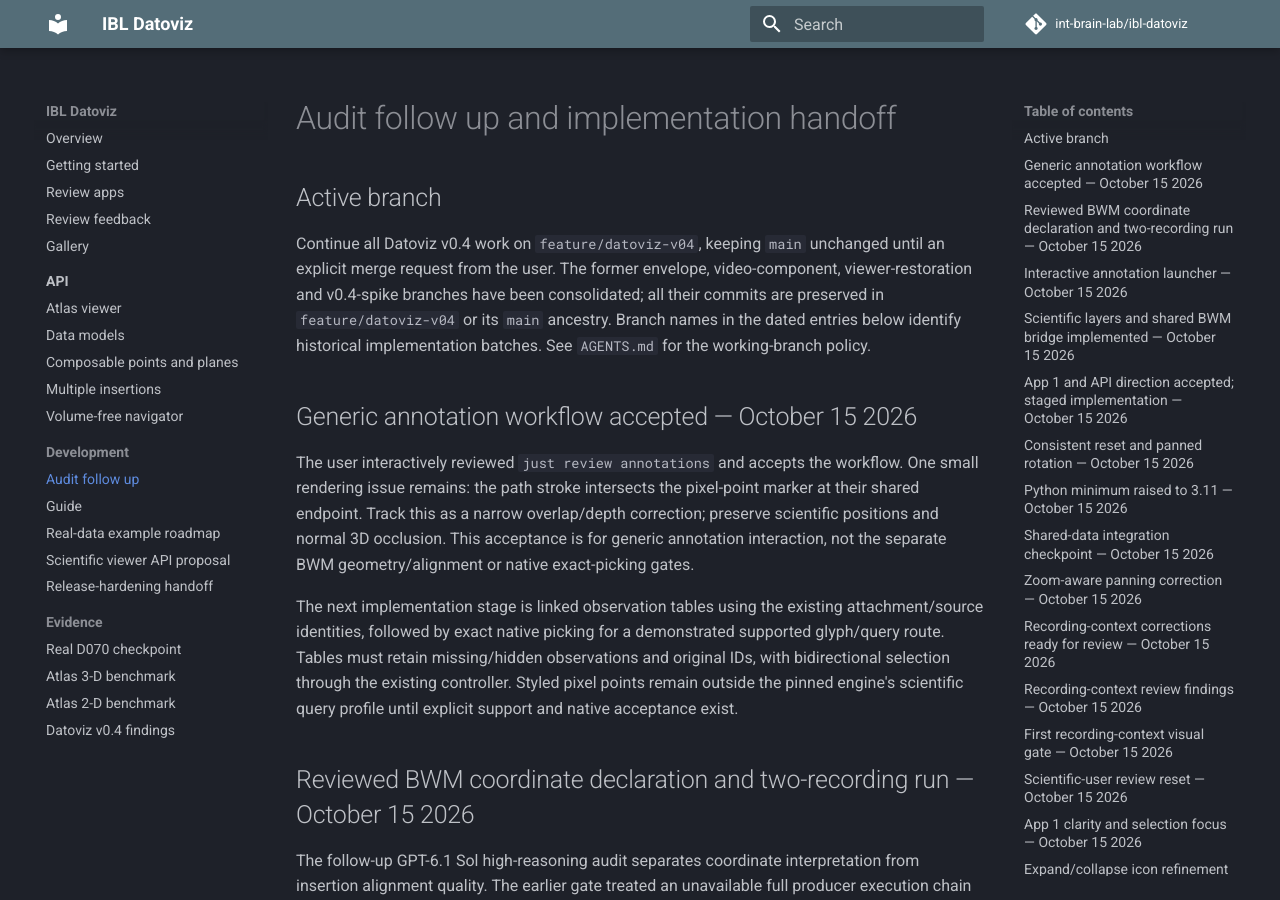
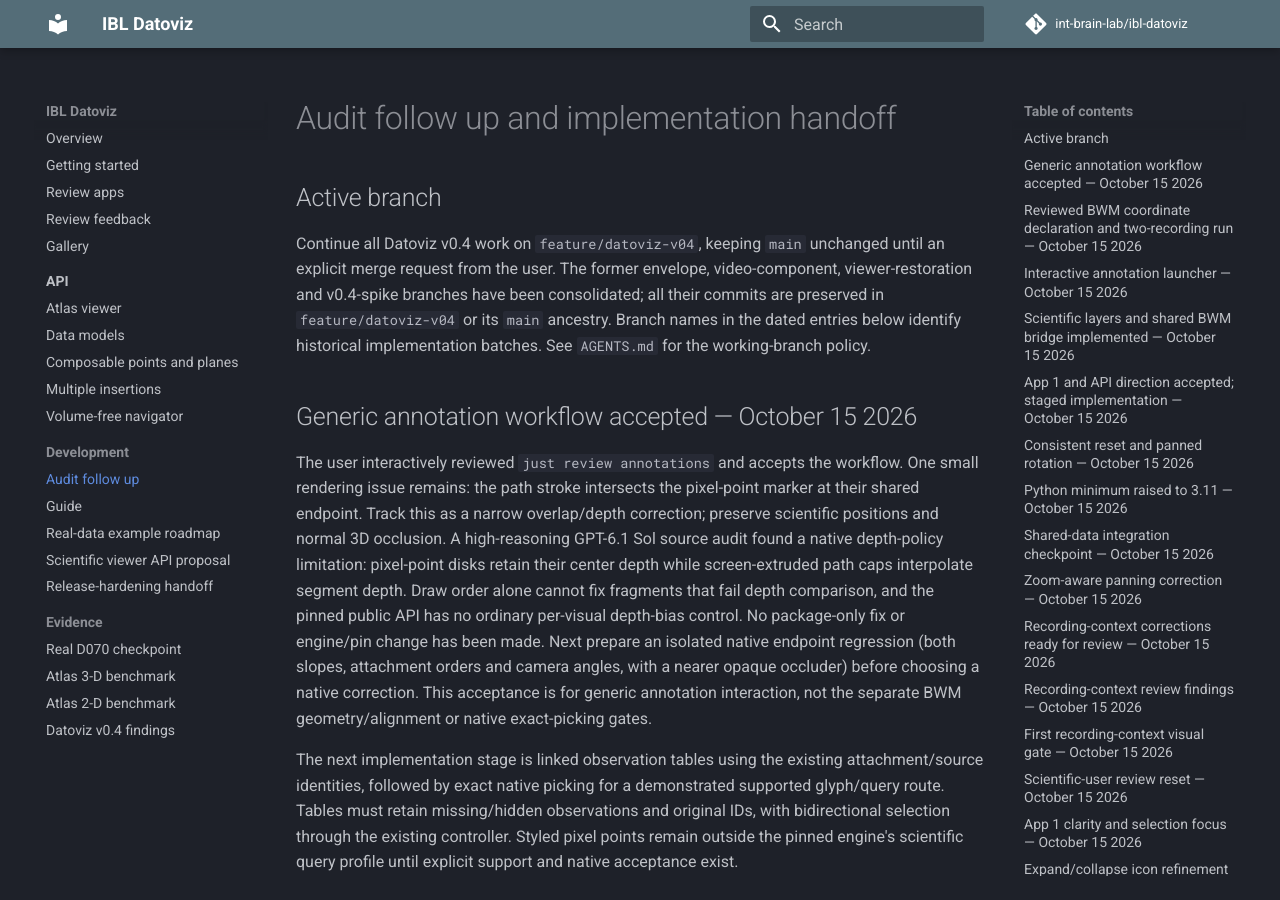
Before and after one commit to int-brain-lab/ibl-datoviz, an MkDocs documentation site: the page built from docs/NEXT_STEPS.md, in a window 1280 px wide and 900 px high. Built offline with MkDocs 1.6.1 and Material for MkDocs 9.7.7, drawn with Linux system fonts in a browser that asks for light colours; comment, search, counter and statistics services are not loaded.

Commit message:
docs: record native point and path endpoint depth diagnosis

```diff
--- a/docs/NEXT_STEPS.md
+++ b/docs/NEXT_STEPS.md
@@ -14,7 +14,14 @@ See `AGENTS.md` for the working-branch policy.
 The user interactively reviewed `just review annotations` and accepts the
 workflow. One small rendering issue remains: the path stroke intersects the
 pixel-point marker at their shared endpoint. Track this as a narrow overlap/depth
-correction; preserve scientific positions and normal 3D occlusion. This acceptance
+correction; preserve scientific positions and normal 3D occlusion. A high-reasoning
+GPT-6.1 Sol source audit found a native depth-policy limitation: pixel-point disks
+retain their center depth while screen-extruded path caps interpolate segment
+depth. Draw order alone cannot fix fragments that fail depth comparison, and the
+pinned public API has no ordinary per-visual depth-bias control. No package-only
+fix or engine/pin change has been made. Next prepare an isolated native endpoint
+regression (both slopes, attachment orders and camera angles, with a nearer opaque
+occluder) before choosing a native correction. This acceptance
 is for generic annotation interaction, not the separate BWM geometry/alignment or
 native exact-picking gates.
 
```
Also changed, not shown: docs/REVIEW_FEEDBACK.md (+4 -1 lines).
